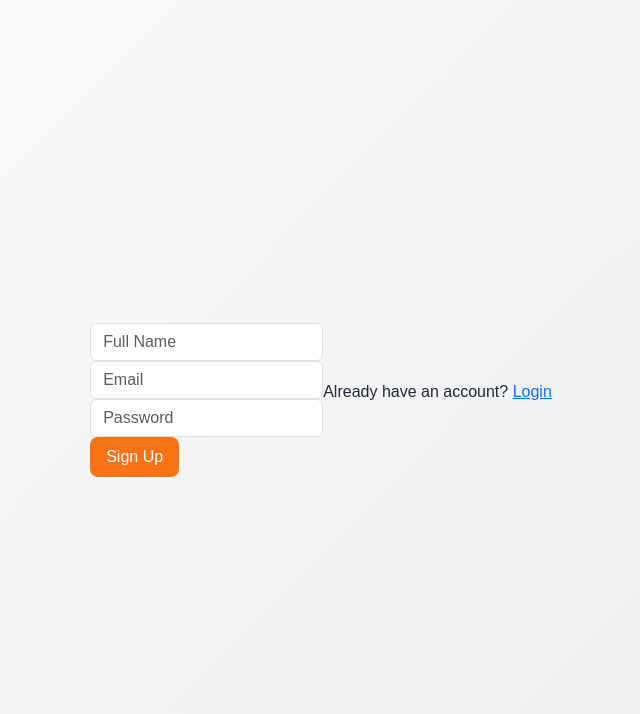
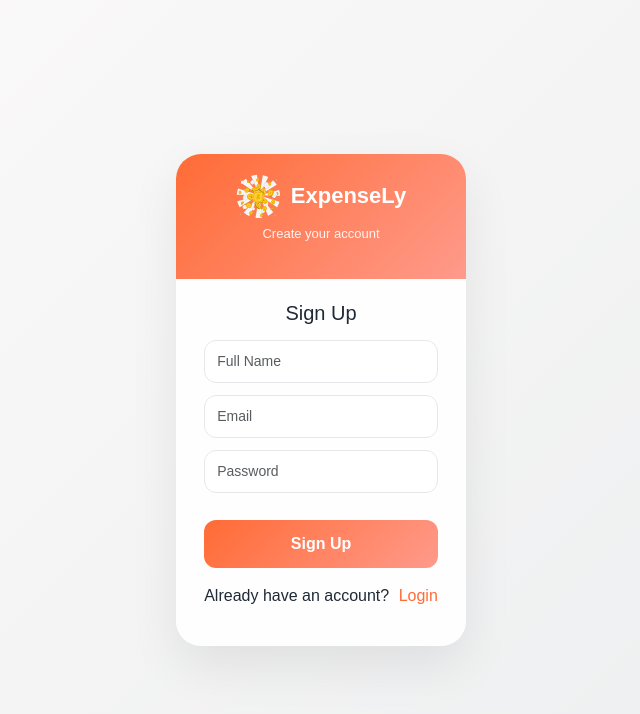
Before and after one commit to teco-Runi/expense-tracker, a React (Create React App) app in the folder frontend/: page /#/register in a window 1280 px wide. Shown: the top 714 px of the page, without its empty margins (319-959 px from the left). Built offline with nearby package versions, Linux system fonts and the light colour scheme.

Commit message:
final auth

```diff
--- a/frontend/src/App.js
+++ b/frontend/src/App.js
@@ -2,6 +2,7 @@ import { HashRouter as Router, Routes, Route } from "react-router-dom";
 import Login from "./Pages/Auth/Login";
 import Register from "./Pages/Auth/Register";
 import Home from "./Pages/Home/Home";
+import SetAvatar from "./Pages/Avatar/setAvatar";
 
 function App() {
   return (
@@ -10,6 +11,7 @@ function App() {
         <Route path="/" element={<Home />} />
         <Route path="/login" element={<Login />} />
         <Route path="/register" element={<Register />} />
+        <Route path="/setAvatar" element={<SetAvatar />} />
       </Routes>
     </Router>
   );
--- a/frontend/src/Pages/Auth/Login.js
+++ b/frontend/src/Pages/Auth/Login.js
@@ -1,7 +1,7 @@
 import { useEffect, useState } from "react";
 import { Form, Button } from "react-bootstrap";
 import { Link, useNavigate } from "react-router-dom";
-import { ToastContainer, toast } from "react-toastify";
+import { toast, ToastContainer } from "react-toastify";
 import axios from "axios";
 import logo from "../../assets/expensely-logo.svg";
 import { loginAPI } from "../../utils/ApiRequest";
@@ -14,7 +14,8 @@ const Login = () => {
   const [values, setValues] = useState({ email: "", password: "" });
 
   useEffect(() => {
-    if (localStorage.getItem("user")) navigate("/"); // redirect if already logged in
+    const user = localStorage.getItem("user");
+    if (user) navigate("/setAvatar");
   }, [navigate]);
 
   const toastOptions = { position: "bottom-right", autoClose: 2000, theme: "dark" };
@@ -25,7 +26,9 @@ const Login = () => {
 
   const handleSubmit = async (e) => {
     e.preventDefault();
-    if (!values.email || !values.password) return toast.error("All fields are required", toastOptions);
+
+    if (!values.email || !values.password)
+      return toast.error("All fields are required", toastOptions);
 
     try {
       setLoading(true);
@@ -34,11 +37,11 @@ const Login = () => {
       if (data.success) {
         localStorage.setItem("user", JSON.stringify(data.user));
         toast.success(data.message, toastOptions);
-        navigate("/"); // redirect to homepage
+        navigate("/setAvatar");   // ✅ FIX
       } else {
         toast.error(data.message, toastOptions);
       }
-    } catch (error) {
+    } catch {
       toast.error("Server error", toastOptions);
     } finally {
       setLoading(false);
@@ -56,38 +59,26 @@ const Login = () => {
             </div>
             <p className="tagline">Track your expenses easily</p>
           </div>
+
           <div className="cardBottom">
             <h5 className="text-center mb-3">Welcome Back</h5>
+
             <Form onSubmit={handleSubmit}>
-              <Form.Control
-                className="inputField"
-                type="email"
-                name="email"
-                placeholder="Email Address"
-                value={values.email}
-                onChange={handleChange}
-              />
-              <Form.Control
-                className="inputField"
-                type="password"
-                name="password"
-                placeholder="Password"
-                value={values.password}
-                onChange={handleChange}
-              />
+              <Form.Control className="inputField" name="email" placeholder="Email" onChange={handleChange} />
+              <Form.Control className="inputField" type="password" name="password" placeholder="Password" onChange={handleChange} />
+
               <Button className="primaryBtn" disabled={loading}>
                 {loading ? "Logging in..." : "Login"}
               </Button>
             </Form>
+
             <p className="text-center mt-3">
-              <Link to="/forgotPassword" className="lnk">Forgot Password?</Link>
-            </p>
-            <p className="text-center">
               Don't have an account? <Link to="/register" className="lnk">Register</Link>
             </p>
           </div>
         </div>
       </div>
+
       <ToastContainer />
     </div>
   );
--- a/frontend/src/Pages/Auth/Register.js
+++ b/frontend/src/Pages/Auth/Register.js
@@ -3,46 +3,86 @@ import { Form, Button } from "react-bootstrap";
 import { useNavigate, Link } from "react-router-dom";
 import { toast, ToastContainer } from "react-toastify";
 import axios from "axios";
-import "./auth.css"
+import logo from "../../assets/expensely-logo.svg";
 import { registerAPI } from "../../utils/ApiRequest";
 import "react-toastify/dist/ReactToastify.css";
+import "./auth.css";
 
 const Register = () => {
   const navigate = useNavigate();
   const [values, setValues] = useState({ name: "", email: "", password: "" });
   const [loading, setLoading] = useState(false);
 
-  useEffect(() => { if (localStorage.getItem("user")) navigate("/"); }, [navigate]);
+  useEffect(() => {
+    const user = localStorage.getItem("user");
+    if (user) navigate("/setAvatar");
+  }, [navigate]);
 
   const toastOptions = { position: "bottom-right", autoClose: 2000, theme: "dark" };
 
-  const handleChange = (e) => setValues({ ...values, [e.target.name]: e.target.value });
+  const handleChange = (e) => {
+    setValues({ ...values, [e.target.name]: e.target.value });
+  };
 
   const handleSubmit = async (e) => {
     e.preventDefault();
-    if (!values.name || !values.email || !values.password) return toast.error("All fields required", toastOptions);
-    if (values.password.length < 6) return toast.error("Password must be at least 6 characters", toastOptions);
+
+    if (!values.name || !values.email || !values.password)
+      return toast.error("All fields required", toastOptions);
+
+    if (values.password.length < 6)
+      return toast.error("Password must be at least 6 characters", toastOptions);
 
     try {
       setLoading(true);
       const { data } = await axios.post(registerAPI, values);
+
       if (data.success) {
         localStorage.setItem("user", JSON.stringify(data.user));
         toast.success(data.message, toastOptions);
-        navigate("/");
-      } else toast.error(data.message, toastOptions);
-    } catch { toast.error("Server error", toastOptions); } finally { setLoading(false); }
+        navigate("/setAvatar");   // ✅ FIX
+      } else {
+        toast.error(data.message, toastOptions);
+      }
+    } catch {
+      toast.error("Server error", toastOptions);
+    } finally {
+      setLoading(false);
+    }
   };
 
   return (
     <div className="authPage">
-      <Form onSubmit={handleSubmit}>
-        <Form.Control name="name" placeholder="Full Name" value={values.name} onChange={handleChange} />
-        <Form.Control name="email" placeholder="Email" value={values.email} onChange={handleChange} />
-        <Form.Control name="password" placeholder="Password" value={values.password} onChange={handleChange} />
-        <Button disabled={loading}>{loading ? "Creating..." : "Sign Up"}</Button>
-      </Form>
-      <p>Already have an account? <Link to="/login">Login</Link></p>
+      <div className="centerWrapper">
+        <div className="appCard">
+          <div className="cardTop">
+            <div className="brandRow">
+              <img src={logo} alt="logo" />
+              <h4>ExpenseLy</h4>
+            </div>
+            <p className="tagline">Create your account</p>
+          </div>
+
+          <div className="cardBottom">
+            <h5 className="text-center mb-3">Sign Up</h5>
+
+            <Form onSubmit={handleSubmit}>
+              <Form.Control className="inputField" name="name" placeholder="Full Name" onChange={handleChange} />
+              <Form.Control className="inputField" name="email" placeholder="Email" onChange={handleChange} />
+              <Form.Control className="inputField" type="password" name="password" placeholder="Password" onChange={handleChange} />
+
+              <Button className="primaryBtn" disabled={loading}>
+                {loading ? "Creating..." : "Sign Up"}
+              </Button>
+            </Form>
+
+            <p className="text-center mt-3">
+              Already have an account? <Link to="/login" className="lnk">Login</Link>
+            </p>
+          </div>
+        </div>
+      </div>
+
       <ToastContainer />
     </div>
   );
```
